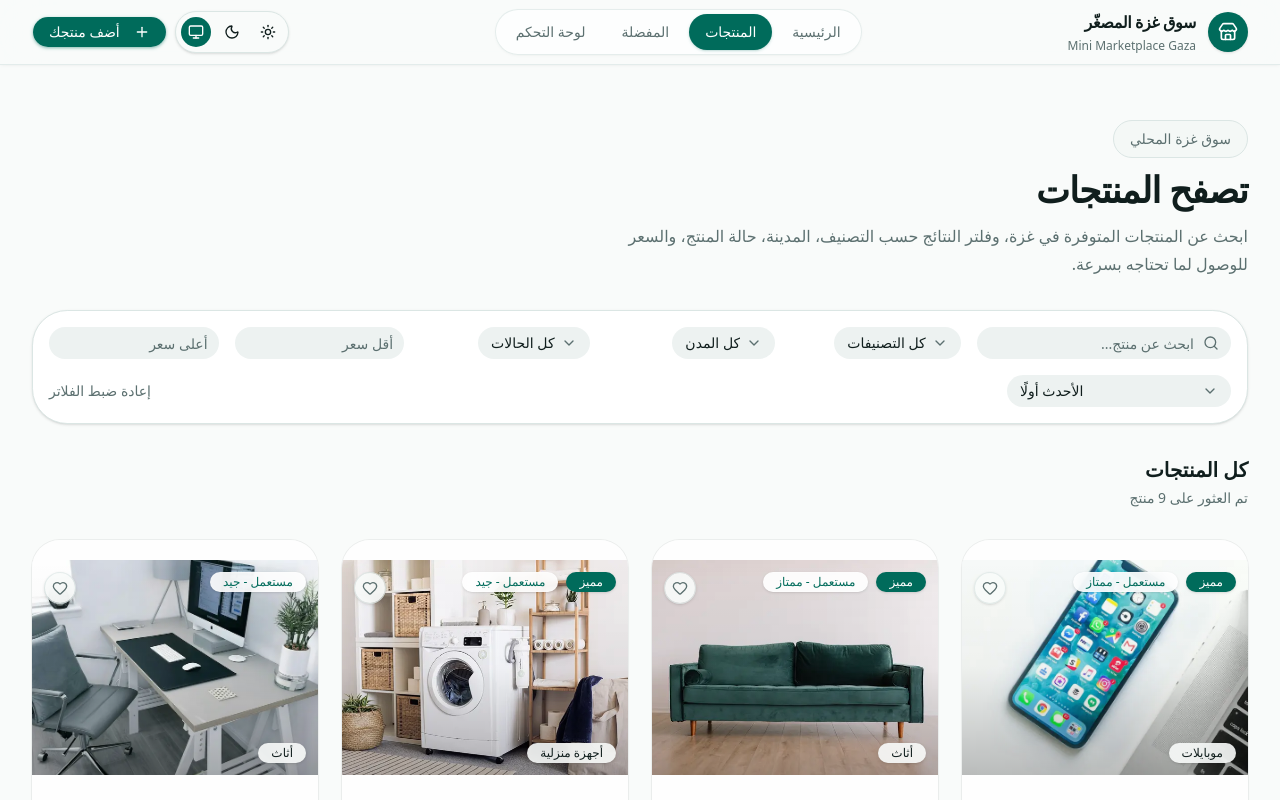
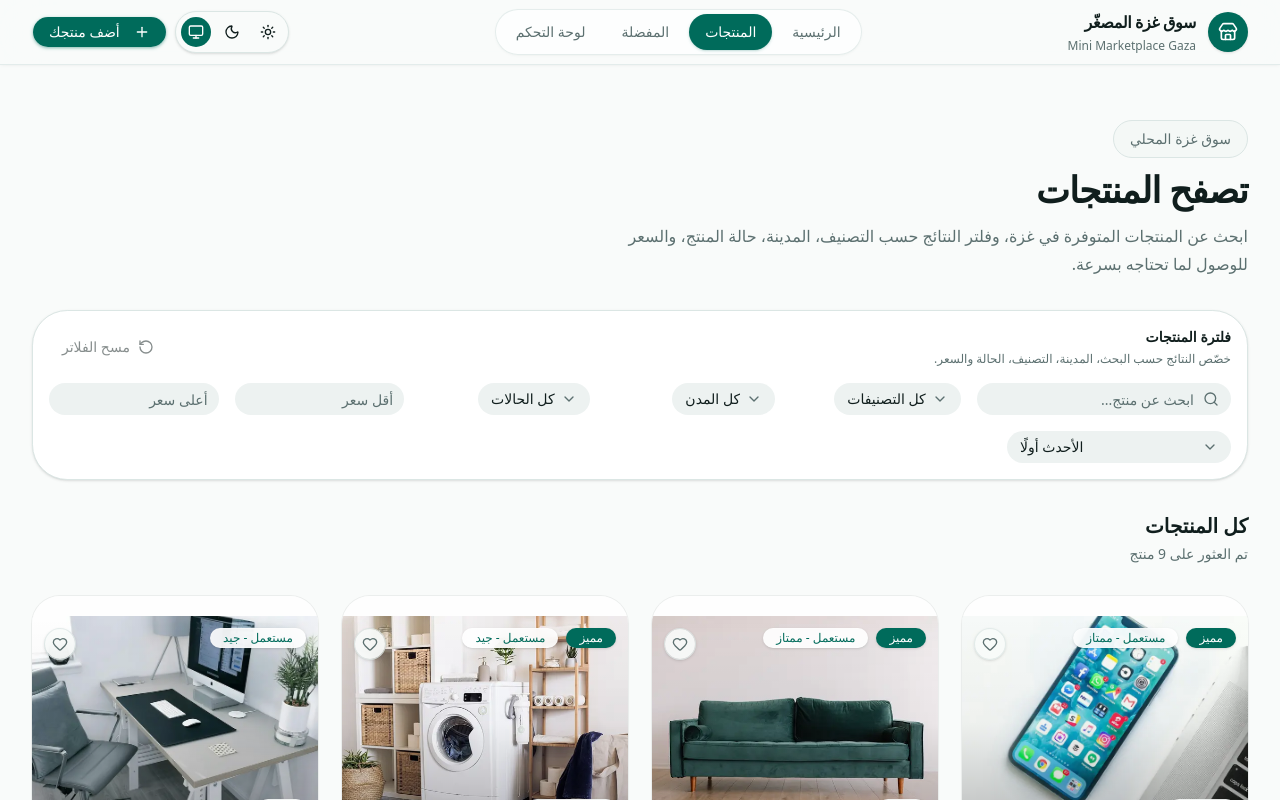
Before and after one commit to odaysaad2003-png/Gaza_Marketplace, a Next.js app: page /products in a window 1280 px wide. Shown: the top 800 px of the page. Built offline with nearby package versions, Linux system fonts and the light colour scheme.

Commit message:
polish: improve responsive product filters

```diff
--- a/src/features/products/components/product-filters.tsx
+++ b/src/features/products/components/product-filters.tsx
@@ -1,7 +1,12 @@
-import {Search} from "lucide-react";
+"use client";
 
+import * as React from "react";
+import {Filter, RotateCcw, Search} from "lucide-react";
+
+import {Button} from "@/components/ui/button";
 import {Input} from "@/components/ui/input";
 import {Select, SelectContent, SelectItem, SelectTrigger, SelectValue} from "@/components/ui/select";
+import {Sheet, SheetContent, SheetDescription, SheetHeader, SheetTitle, SheetTrigger} from "@/components/ui/sheet";
 
 import {GAZA_CITIES, PRODUCT_CATEGORIES, PRODUCT_CONDITIONS} from "../constants/product-options";
 import type {GazaCity, ProductCategory, ProductCondition} from "../types/product.types";
@@ -23,7 +28,22 @@ type ProductFiltersProps = {
     onFiltersChange: (filters: ProductFiltersState) => void;
 };
 
+const defaultFilters: ProductFiltersState = {
+    search: "",
+    category: "all",
+    city: "all",
+    condition: "all",
+    minPrice: "",
+    maxPrice: "",
+    sort: "latest",
+};
+
 export function ProductFilters({filters, onFiltersChange}: ProductFiltersProps) {
+    const [isMobileFiltersOpen, setIsMobileFiltersOpen] = React.useState(false);
+
+    const activeFiltersCount = getActiveFiltersCount(filters);
+    const hasActiveFilters = activeFiltersCount > 0;
+
     function updateFilter<Key extends keyof ProductFiltersState>(key: Key, value: ProductFiltersState[Key]) {
         onFiltersChange({
             ...filters,
@@ -31,9 +51,171 @@ export function ProductFilters({filters, onFiltersChange}: ProductFiltersProps)
         });
     }
 
+    function resetFilters() {
+        onFiltersChange(defaultFilters);
+    }
+
     return (
-        <div className="rounded-3xl border bg-card p-4 shadow-sm">
-            <div className="grid gap-4 lg:grid-cols-[1.5fr_repeat(5,1fr)]">
+        <div className="space-y-4">
+            {/* Desktop filters */}
+            <div className="hidden rounded-3xl border border-border bg-card p-4 shadow-sm md:block">
+                <div className="mb-4 flex items-center justify-between gap-4">
+                    <div>
+                        <h2 className="text-sm font-semibold text-foreground">فلترة المنتجات</h2>
+                        <p className="mt-1 text-xs text-muted-foreground">
+                            خصّص النتائج حسب البحث، المدينة، التصنيف، الحالة والسعر.
+                        </p>
+                    </div>
+
+                    <Button
+                        type="button"
+                        variant="ghost"
+                        size="sm"
+                        onClick={resetFilters}
+                        disabled={!hasActiveFilters}
+                        className="gap-2"
+                    >
+                        <RotateCcw className="h-4 w-4" />
+                        مسح الفلاتر
+                    </Button>
+                </div>
+
+                <FiltersFields filters={filters} updateFilter={updateFilter} layout="desktop" />
+            </div>
+
+            {/* Mobile filters */}
+            <div className="rounded-3xl border border-border bg-card p-4 shadow-sm md:hidden">
+                <div className="space-y-4">
+                    <SearchField filters={filters} updateFilter={updateFilter} />
+
+                    <div className="grid grid-cols-[1fr_auto] gap-3">
+                        <SortField filters={filters} updateFilter={updateFilter} />
+
+                        <Sheet open={isMobileFiltersOpen} onOpenChange={setIsMobileFiltersOpen}>
+                            <SheetTrigger asChild>
+                                <Button type="button" variant="outline" className="gap-2 whitespace-nowrap">
+                                    <Filter className="h-4 w-4" />
+                                    فلترة
+                                    {hasActiveFilters ? (
+                                        <span className="inline-flex h-5 min-w-5 items-center justify-center rounded-full bg-primary px-1.5 text-xs font-semibold text-primary-foreground">
+                                            {activeFiltersCount}
+                                        </span>
+                                    ) : null}
+                                </Button>
+                            </SheetTrigger>
+
+                            <SheetContent side="right" className="w-[92vw] max-w-sm overflow-y-auto">
+                                <SheetHeader className="text-right">
+                                    <SheetTitle>فلترة المنتجات</SheetTitle>
+                                    <SheetDescription>
+                                        اختر التصنيف، المدينة، حالة المنتج، أو نطاق السعر لتقليل النتائج.
+                                    </SheetDescription>
+                                </SheetHeader>
+
+                                <div className="mt-6 space-y-5">
+                                    <FiltersFields
+                                        filters={filters}
+                                        updateFilter={updateFilter}
+                                        layout="mobile"
+                                        hideSearch
+                                        hideSort
+                                    />
+
+                                    <div className="grid gap-3 border-t border-border pt-5">
+                                        <Button
+                                            type="button"
+                                            variant="outline"
+                                            onClick={resetFilters}
+                                            disabled={!hasActiveFilters}
+                                            className="gap-2"
+                                        >
+                                            <RotateCcw className="h-4 w-4" />
+                                            مسح الفلاتر
+                                        </Button>
+
+                                        <Button type="button" onClick={() => setIsMobileFiltersOpen(false)}>
+                                            عرض النتائج
+                                        </Button>
+                                    </div>
+                                </div>
+                            </SheetContent>
+                        </Sheet>
+                    </div>
+
+                    {hasActiveFilters ? (
+                        <div className="flex items-center justify-between gap-3 rounded-2xl bg-muted/50 px-3 py-2">
+                            <p className="text-xs text-muted-foreground">لديك {activeFiltersCount} فلتر نشط</p>
+
+                            <Button
+                                type="button"
+                                variant="ghost"
+                                size="sm"
+                                onClick={resetFilters}
+                                className="h-auto px-2 py-1 text-xs"
+                            >
+                                مسح الكل
+                            </Button>
+                        </div>
+                    ) : null}
+                </div>
+            </div>
+        </div>
+    );
+}
+
+type FiltersFieldsProps = {
+    filters: ProductFiltersState;
+    updateFilter: <Key extends keyof ProductFiltersState>(key: Key, value: ProductFiltersState[Key]) => void;
+    layout: "desktop" | "mobile";
+    hideSearch?: boolean;
+    hideSort?: boolean;
+};
+
+function FiltersFields({filters, updateFilter, layout, hideSearch = false, hideSort = false}: FiltersFieldsProps) {
+    const fieldsClassName = layout === "desktop" ? "grid gap-4 lg:grid-cols-[1.5fr_repeat(5,1fr)]" : "grid gap-4";
+
+    return (
+        <div className="space-y-4">
+            <div className={fieldsClassName}>
+                {!hideSearch ? <SearchField filters={filters} updateFilter={updateFilter} /> : null}
+
+                <CategoryField filters={filters} updateFilter={updateFilter} />
+
+                <CityField filters={filters} updateFilter={updateFilter} />
+
+                <ConditionField filters={filters} updateFilter={updateFilter} />
+
+                <Input
+                    inputMode="numeric"
+                    value={filters.minPrice}
+                    onChange={(event) => updateFilter("minPrice", event.target.value)}
+                    placeholder="أقل سعر"
+                />
+
+                <Input
+                    inputMode="numeric"
+                    value={filters.maxPrice}
+                    onChange={(event) => updateFilter("maxPrice", event.target.value)}
+                    placeholder="أعلى سعر"
+                />
+            </div>
+
+            {!hideSort ? (
+                <div className="flex flex-col gap-3 sm:flex-row sm:items-center sm:justify-between">
+                    <SortField filters={filters} updateFilter={updateFilter} />
+                </div>
+            ) : null}
+        </div>
+    );
+}
+
+type FieldProps = {
+    filters: ProductFiltersState;
+    updateFilter: <Key extends keyof ProductFiltersState>(key: Key, value: ProductFiltersState[Key]) => void;
+};
+
+function SearchField({filters, updateFilter}: FieldProps) {
+    return (
         <div className="relative">
             <Search className="pointer-events-none absolute right-3 top-1/2 h-4 w-4 -translate-y-1/2 text-muted-foreground" />
             <Input
@@ -43,7 +225,11 @@ export function ProductFilters({filters, onFiltersChange}: ProductFiltersProps)
                 className="pr-9"
             />
         </div>
+    );
+}
 
+function CategoryField({filters, updateFilter}: FieldProps) {
+    return (
         <Select
             value={filters.category}
             onValueChange={(value) => updateFilter("category", value as ProductFiltersState["category"])}
@@ -60,7 +246,11 @@ export function ProductFilters({filters, onFiltersChange}: ProductFiltersProps)
                 ))}
             </SelectContent>
         </Select>
+    );
+}
 
+function CityField({filters, updateFilter}: FieldProps) {
+    return (
         <Select
             value={filters.city}
             onValueChange={(value) => updateFilter("city", value as ProductFiltersState["city"])}
@@ -77,7 +267,11 @@ export function ProductFilters({filters, onFiltersChange}: ProductFiltersProps)
                 ))}
             </SelectContent>
         </Select>
+    );
+}
 
+function ConditionField({filters, updateFilter}: FieldProps) {
+    return (
         <Select
             value={filters.condition}
             onValueChange={(value) => updateFilter("condition", value as ProductFiltersState["condition"])}
@@ -94,23 +288,11 @@ export function ProductFilters({filters, onFiltersChange}: ProductFiltersProps)
                 ))}
             </SelectContent>
         </Select>
+    );
+}
 
-                <Input
-                    inputMode="numeric"
-                    value={filters.minPrice}
-                    onChange={(event) => updateFilter("minPrice", event.target.value)}
-                    placeholder="أقل سعر"
-                />
-
-                <Input
-                    inputMode="numeric"
-                    value={filters.maxPrice}
-                    onChange={(event) => updateFilter("maxPrice", event.target.value)}
-                    placeholder="أعلى سعر"
-                />
-            </div>
-
-            <div className="mt-4 flex flex-col gap-3 sm:flex-row sm:items-center sm:justify-between">
+function SortField({filters, updateFilter}: FieldProps) {
+    return (
         <Select
             value={filters.sort}
             onValueChange={(value) => updateFilter("sort", value as ProductFiltersState["sort"])}
@@ -124,25 +306,19 @@ export function ProductFilters({filters, onFiltersChange}: ProductFiltersProps)
                 <SelectItem value="price-desc">السعر من الأعلى للأقل</SelectItem>
             </SelectContent>
         </Select>
-
-                <button
-                    type="button"
-                    className="text-sm font-medium text-muted-foreground transition-colors hover:text-foreground"
-                    onClick={() =>
-                        onFiltersChange({
-                            search: "",
-                            category: "all",
-                            city: "all",
-                            condition: "all",
-                            minPrice: "",
-                            maxPrice: "",
-                            sort: "latest",
-                        })
-                    }
-                >
-                    إعادة ضبط الفلاتر
-                </button>
-            </div>
-        </div>
     );
 }
+
+function getActiveFiltersCount(filters: ProductFiltersState) {
+    let count = 0;
+
+    if (filters.search.trim()) count += 1;
+    if (filters.category !== "all") count += 1;
+    if (filters.city !== "all") count += 1;
+    if (filters.condition !== "all") count += 1;
+    if (filters.minPrice.trim()) count += 1;
+    if (filters.maxPrice.trim()) count += 1;
+    if (filters.sort !== "latest") count += 1;
+
+    return count;
+}
--- a/src/features/products/data/products.mock-data.ts
+++ b/src/features/products/data/products.mock-data.ts
@@ -165,7 +165,7 @@ export const mockProducts: Product[] = [
         condition: "مستعمل - ممتاز",
         images: [
             "/products/مكتب دراسة.webp",
-            "https://images.unsplash.com/photo-1519238263530-99bdd11df2ea?q=80&w=1200&auto=format&fit=crop"
+            "https://images.unsplash.com/photo-1519238263530-99bdd11df2ea?q=80&w=1200&auto=format&fit=crop",
         ],
         sellerName: "مؤمن ابو القمبز",
         sellerPhone: "0595433291",
```
Also changed, not shown: 1 other file (tests, documents, lock files or other folders). Lines whose indentation alone changed are shown as unchanged.
